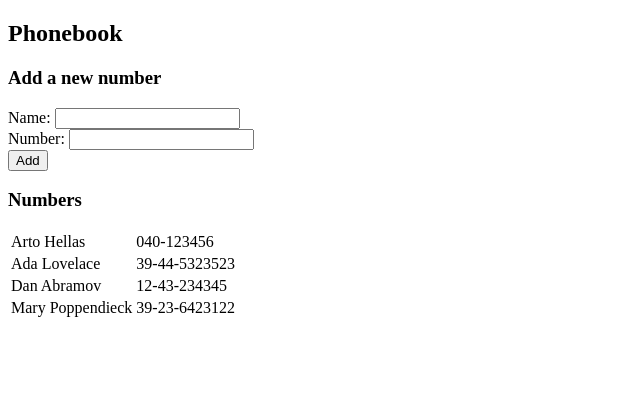
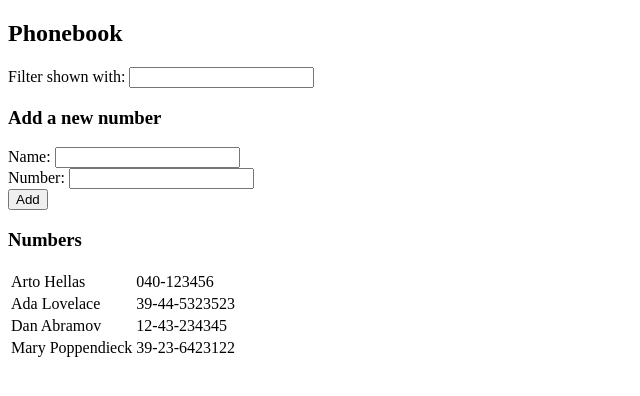
Before and after one commit to JoeHolmes97/FullStackOpenCourse, a React (Vite) app in the folder part2/thephonebook/: page / in a window 1280 px wide. Shown: the top 396 px of the page, without its empty margins (0-640 px from the left). Built offline with nearby package versions, Linux system fonts and the light colour scheme.

Commit message:
Updated to 2.10.

```diff
--- a/part2/thephonebook/src/App.jsx
+++ b/part2/thephonebook/src/App.jsx
@@ -1,13 +1,17 @@
 import { useState } from 'react'
 
 
-const DisplayPeople = ({ persons }) => {
+const DisplayPeople = ({ persons, filter }) => {
+
+    const numbersToShow = (filter==='')
+        ? persons
+        : persons.filter(persons => persons.name.toLowerCase().includes(filter.toLowerCase()))
 
     return (
         <div>
             <table>
                 <tbody>
-                    {persons.map(persons =>
+                    {numbersToShow.map(persons =>
                         <Numbers key={persons.id} name={persons.name} number={persons.number} />
                     )}
                 </tbody>
@@ -73,7 +77,20 @@ const AddNumber = ({ persons, setPersons, newName, newNumber, setNewName, setNew
     )
 }
 
+const Filter = ({ filter, setFilter }) => {
+    const handleFilter = (event) => {
+        //console.log(event.target.value)
+        setFilter(event.target.value)
+    }
 
+    return (
+        <div>
+            <form>
+                Filter shown with: <input value={filter} onChange={handleFilter}></input>
+            </form>
+        </div>
+    )
+}
 
 const App = () => {
     const [persons, setPersons] = useState([
@@ -91,6 +108,7 @@ const App = () => {
             <h2>Phonebook</h2>
 
             {/*Filter goes here*/}
+            <Filter filter={filter} setFilter={setFilter} />
 
             <h3>Add a new number</h3>
             <AddNumber
@@ -103,7 +121,7 @@ const App = () => {
             />
 
             <h3>Numbers</h3>
-            <DisplayPeople persons={persons} />
+            <DisplayPeople persons={persons} filter={filter} />
         </div>
     )
 }
```
